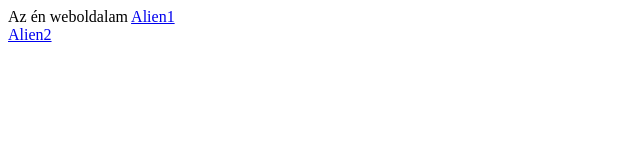
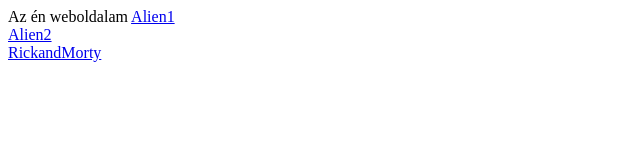
Before and after one commit to FaragoBalint111/-faragobalint111.github.io, a plain HTML site: page index.html in a window 1280 px wide. Shown: the whole page, without its empty margins (0-640 px from the left). Drawn offline with Linux system fonts and the light colour scheme.

Commit message:
index.html

```diff
--- a/index.html
+++ b/index.html
@@ -2,4 +2,4 @@ Az én weboldalam
 
 <a target="_Blank" href="https://faragobalint111.github.io/alien1/">Alien1</a><br>
 <a target="_Blank" href="https://faragobalint111.github.io/Alien2/">Alien2</a><br>
-<a target="_Blank" href="https://faragobalint111.github.io/rickandmorty/"</a><br>
+<a target="_Blank" href="https://faragobalint111.github.io/rickandmorty/">RickandMorty</a><br>
```
